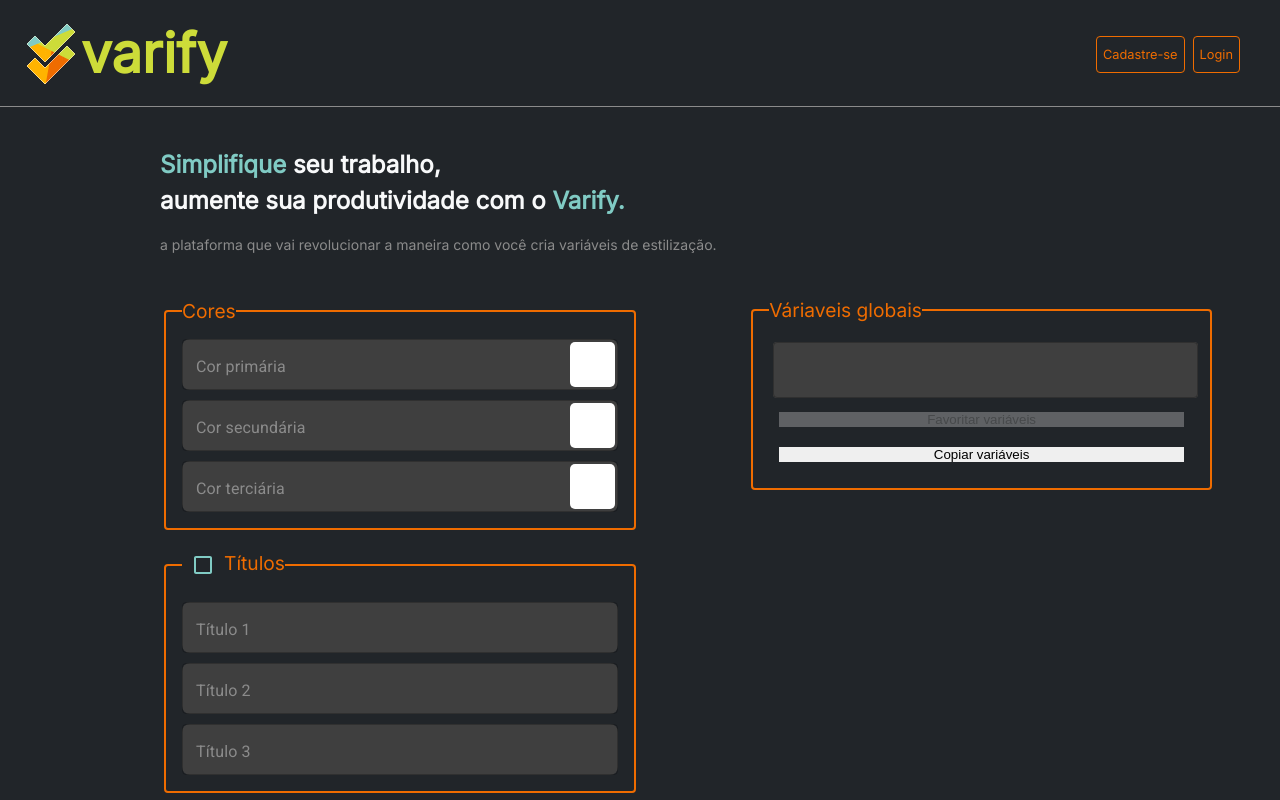
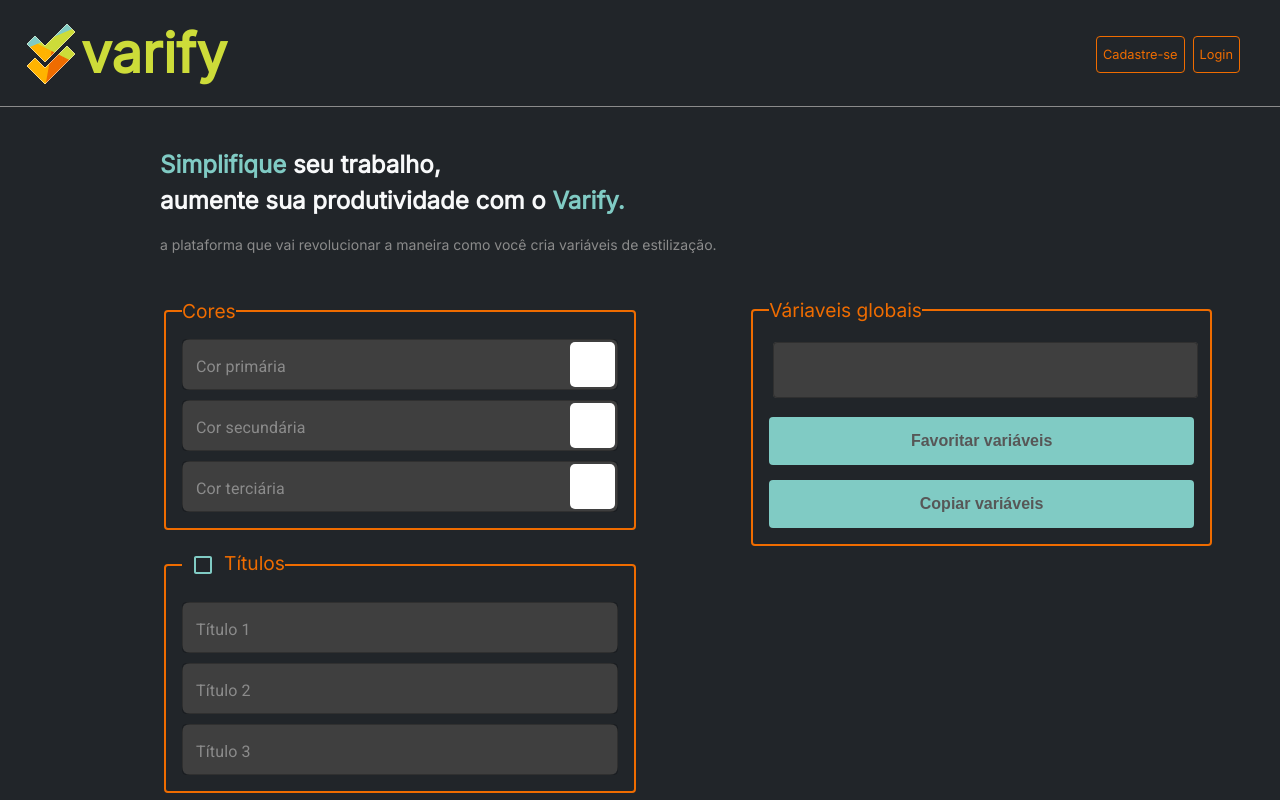
Before and after one commit to kenzieColors/nicole_equipe2_varify, a React (Vite) app: page / in a window 1280 px wide. Shown: the top 800 px of the page. Built offline with nearby package versions, Linux system fonts and the light colour scheme.

Commit message:
feat: style component button

```diff
--- a/src/components/Button/style.ts
+++ b/src/components/Button/style.ts
@@ -1,5 +1,20 @@
 import styled from "styled-components";
 
 export const StyledButton = styled.button`
-  margin: 10px;
+  /* margin: 10px; */
+  height: 48px;
+  width: 100%;
+  padding: 0 30px;
+  border-radius: var(--radius-default);
+  font-size: 1rem;
+  font-weight: var(--font-weight-2);
+  background-color: var(--color-brand-1);
+  border: none;
+  color: var(--grey-400);
+  /* display: flex; */
+
+  :hover{
+    filter: brightness(0.9);
+    color: var(--grey-100);
+  }
 `;
--- a/src/pages/LandingPage/index.tsx
+++ b/src/pages/LandingPage/index.tsx
@@ -39,10 +39,17 @@ const LandingPage = () => {
       </Header>
 
       <StyledSection>
-        <h2><span>Simplifique</span> seu trabalho,</h2>
-        <h2>aumente sua produtividade com o <span>Varify.</span></h2>
+        <h2>
+          <span>Simplifique</span> seu trabalho,
+        </h2>
+        <h2>
+          aumente sua produtividade com o <span>Varify.</span>
+        </h2>
 
-        <p>a plataforma que vai revolucionar a maneira como você cria variáveis de estilização.</p>
+        <p>
+          a plataforma que vai revolucionar a maneira como você cria variáveis
+          de estilização.
+        </p>
       </StyledSection>
 
       <StyledMain>
@@ -121,6 +128,7 @@ const LandingPage = () => {
             InputProps={{ readOnly: true }}
           ></TextField>
 
+          <div className="containerButtons">
             <Button
               type="button"
               onClickFunction={() => {
@@ -138,6 +146,7 @@ const LandingPage = () => {
             >
               Copiar variáveis
             </Button>
+          </div>
         </fieldset>
       </StyledMain>
     </>
--- a/src/pages/LandingPage/style.ts
+++ b/src/pages/LandingPage/style.ts
@@ -1,6 +1,5 @@
 import styled from "styled-components";
 import { FieldSet } from "../../components/Forms/Input/style";
-
 
 export const StyledMain = styled.main`
   width: 100%;
@@ -74,6 +73,13 @@ export const StyledMain = styled.main`
 
     font-weight: var(--font-weight-3);
 
+    .containerButtons {
+    display: flex;
+    flex-direction: column;
+    gap: 15px;
+    margin-top: 15px;
+  }
+
     @media (min-width: 769px) {
       position: fixed;
       width: 36%;
@@ -113,26 +119,27 @@ export const StyledSection = styled.section`
   margin-top: 20px;
   padding: 20px;
 
-  h2{
+  h2 {
     color: var(--grey-0);
     font-weight: var(--font-weight-2);
     line-height: 150%;
-
   }
 
   h2 > span {
     color: var(--color-brand-1);
   }
 
-  p{
+  p {
     color: var(--grey-600);
     font-size: 0.875rem;
     margin-top: 15px;
     line-height: 150%;
   }
 
-  @media (min-width: 100px){
+  @media (min-width: 100px) {
     max-width: 1000px;
     margin: 20px auto 0;
   }
-`
+
+
+`;
```
Lines whose indentation alone changed are shown as unchanged.
